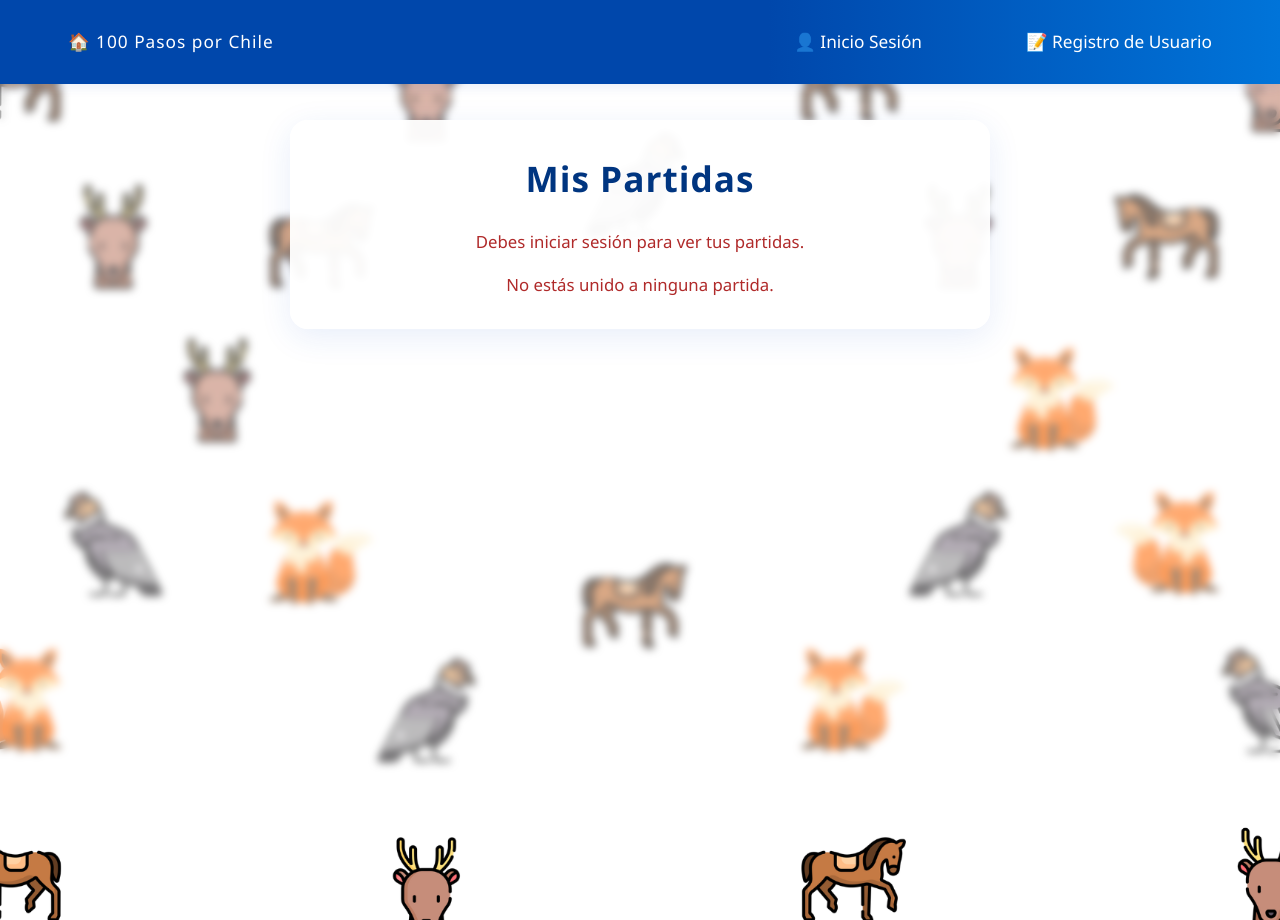
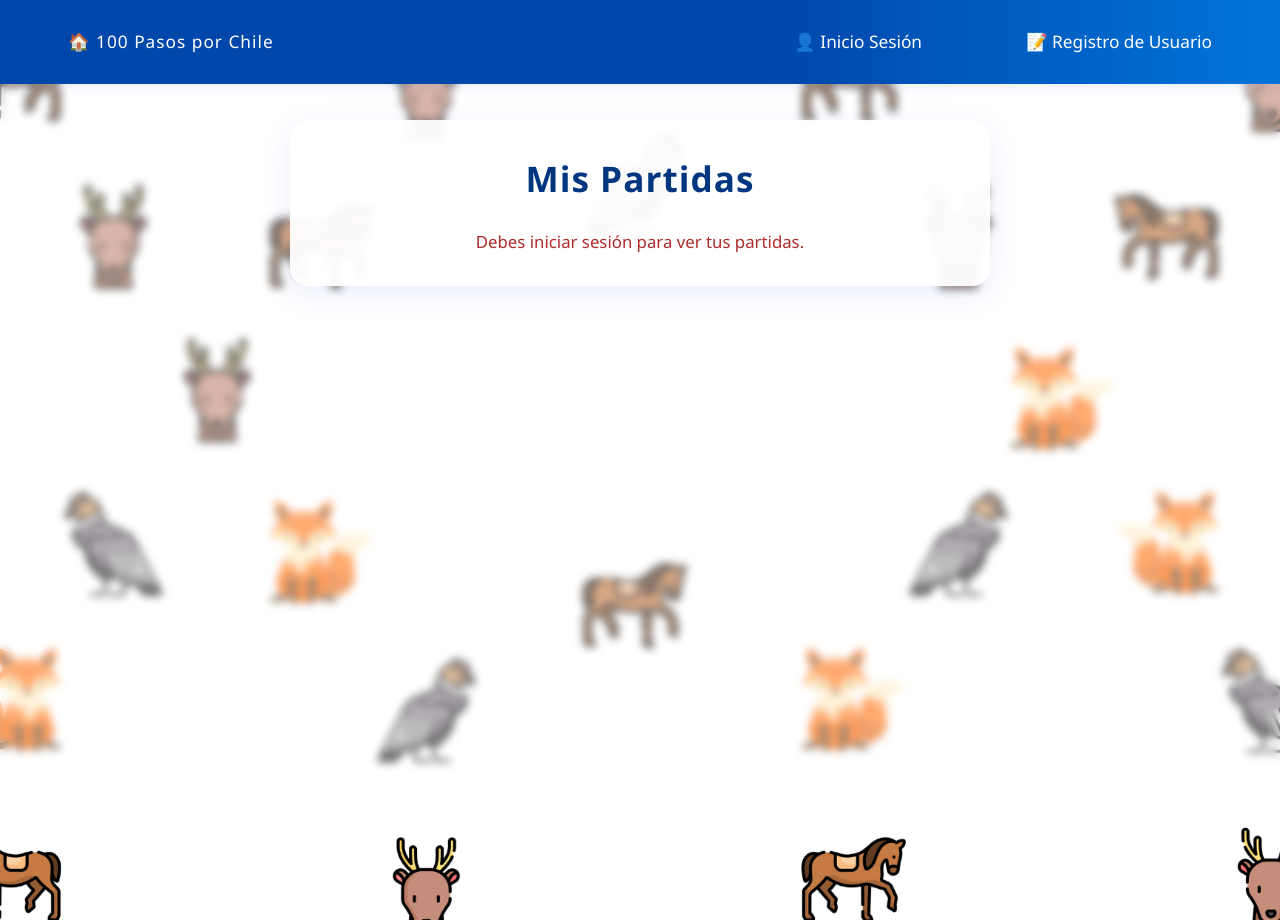
Before and after one commit to JorgeBravo98/frontend_no_privado_WBM, a React (Vite) app in the folder web-master/: page /mis-partidas in a window 1280 px wide. Built offline with nearby package versions, Linux system fonts and the light colour scheme.

Commit message:
Ver partidas existentes

```diff
--- a/web-master/src/game/PartidasExistentes.jsx
+++ b/web-master/src/game/PartidasExistentes.jsx
@@ -19,7 +19,7 @@ export default function PartidasExistentes() {
     const fetchPartidas = async () => {
       try {
         const response = await axios.get(
-          `${import.meta.env.VITE_BACKEND_URL}/games/mine`, // asegúrate que esta ruta exista en tu backend
+          `${import.meta.env.VITE_BACKEND_URL}/games/user/my`, // asegúrate que esta ruta exista en tu backend
           {
             headers: {
               Authorization: `Bearer ${token}`,
@@ -44,16 +44,16 @@ export default function PartidasExistentes() {
       <h2>Mis Partidas</h2>
       {mensaje && <p>{mensaje}</p>}
       <ul>
-        {partidas.length > 0 ? (
+        {Array.isArray(partidas) && partidas.length > 0 ? (
           partidas.map((partida) => (
             <li key={partida.id}>
               <strong>{partida.name}</strong> - ID: {partida.id}
               <button onClick={() => handleIrSala(partida.id)}>Ir a Sala</button>
             </li>
           ))
-        ) : (
+        ) : !mensaje ? (
           <p>No estás unido a ninguna partida.</p>
-        )}
+        ) : null}
       </ul>
     </div>
   );
```
